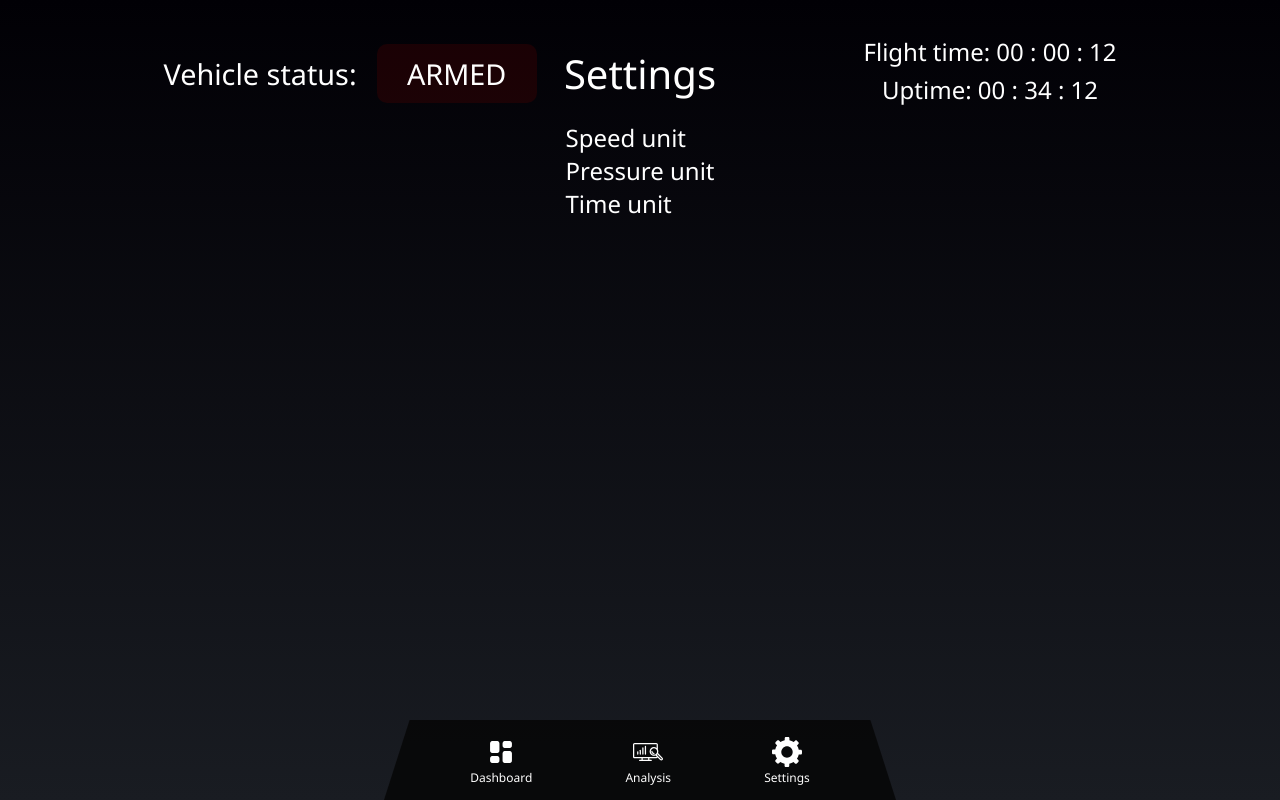
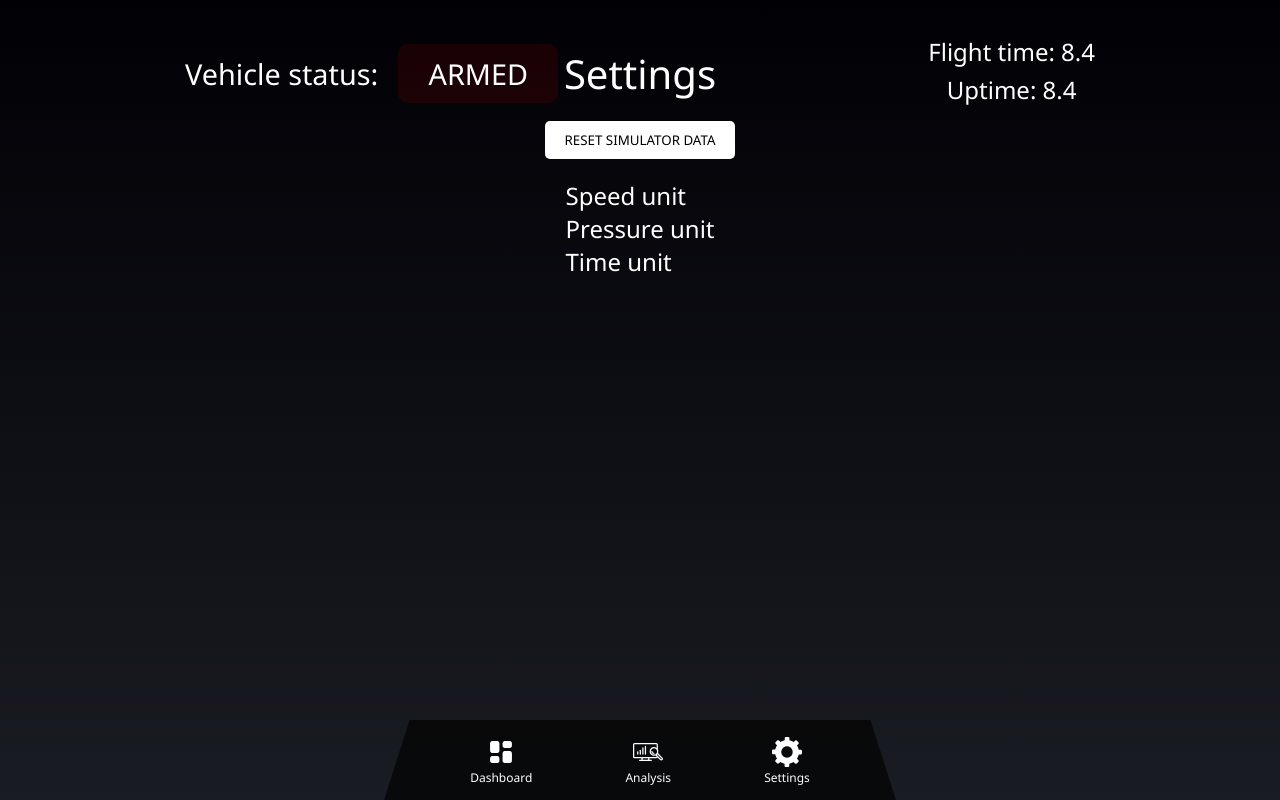
Before and after one commit to jakecernet/dragonfly-gui-arhiv, a React (Create React App) app: page / in a window 1280 px wide. Both pictures are taken after a click on the item "Settings". Built offline with nearby package versions, Linux system fonts and the light colour scheme.

Commit message:
Refactor settings page and add reset button + changes to Simulator to be more realistic.

```diff
--- a/src/App.js
+++ b/src/App.js
@@ -57,8 +57,8 @@ function App() {
 					</h2>
 				</div>
 				<div className="right">
-					<h2>Flight time: 00 : 00 : 12</h2>
-					<h2>Uptime: 00 : 34 : 12</h2>
+					<h2>Flight time: {(displayData.FlightTime).toFixed(1)}</h2>
+					<h2>Uptime: {(displayData.Uptime).toFixed(1)}</h2>
 				</div>
 			</div>
 			<div className="content">
--- a/src/Simulator.mjs
+++ b/src/Simulator.mjs
@@ -13,15 +13,20 @@ function getRandomGpsCoordinates() {
 function GetRandomTemperature() {
 	return 22 + Math.floor(Math.random() * 10 - 1);
 }
+function getInitialTime() {
+	return new Date().getTime() / 1000;
+}
+console.log(getInitialTime());
 
 let InitialInputData = {
+	initialTime: getInitialTime(),
 	GPSCords: getRandomGpsCoordinates(),
 	PressureHeight: 870,
 	GPSHeight: 860,
 	RelativeHeight: 0,
 	InitialHeight: 860,
 	Pressure: 2,
-	BatteryVoltage: parseInt(Math.random() * 100).toFixed(2),
+	BatteryVoltage: 5,
 	Temperature: GetRandomTemperature(),
 	AccelerationX: 0,
 	AccelerationY: 0,
@@ -37,29 +42,44 @@ let InitialInputData = {
 	TimeUnit: "s",
 };
 
-if (localStorage.getItem("data") === null) {
-	localStorage.setItem("data", JSON.stringify(InitialInputData));
-}
 
-console.log(GetData());
+
 
 function GetData() {
-	const data = JSON.parse(localStorage.getItem("data"));
+	if (localStorage.getItem("data") === null) {
+		localStorage.setItem("data", JSON.stringify(InitialInputData));
+	}
 
-	data.GPSCords = getRandomGpsCoordinates();
-	data.PressureHeight += Math.floor(Math.random() * 10 - 1);
-	data.GPSHeight += Math.floor(Math.random() * 10);
+	let data = JSON.parse(localStorage.getItem("data"));
+
+	if (data.GPSHeight > 1100 ){
+		data = InitialInputData;
+
+	}
+	else {
+		data.GPSCords.latitude += Math.random() * 0.00001;
+	data.GPSCords.longitude += Math.random() * 0.00001;
+	data.GPSHeight += Math.floor(Math.random() * 3);
+	data.PressureHeight = data.GPSHeight + 14;
 	data.RelativeHeight = data.GPSHeight - data.InitialHeight;
 	data.Pressure -= Math.floor(Math.random() + 0.01);
-	data.BatteryVoltage = parseInt(1243 * 0.01 + Math.random(2)).toFixed(2);
+	}
+
+
+
+	if(data.BatteryVoltage > 0.1) {
+		data.BatteryVoltage -= 0.0001;
+
+	}
+
 	data.Temperature = data.Temperature - Math.floor(Math.random() * 0.02);
 	data.AccelerationX = Math.floor(Math.random() * 100);
 	data.AccelerationY = Math.floor(Math.random() * 100);
 	data.AccelerationZ = Math.floor(Math.random() * 100);
 	data.Armed = Math.random() > 0.5;
 	data.InFlight = Math.random() > 0.5;
-	data.FlightTime += 1;
-	data.Uptime += 1;
+	data.FlightTime = getInitialTime() - data.initialTime;
+	data.Uptime = getInitialTime() - data.initialTime;
 	data.speedUnit = "km/h";
 	data.PressureUnit = "Bar";
 	data.TimeUnit = "s";
--- a/src/components/dashboard/dashboard.js
+++ b/src/components/dashboard/dashboard.js
@@ -1,24 +1,27 @@
 import { useState } from "react";
-
+import { MapContainer, TileLayer, Marker, Popup, useMap } from "react-leaflet";
 import "./dashboard.css";
 
 import { CircularProgressbar, buildStyles } from "react-circular-progressbar";
 import "react-circular-progressbar/dist/styles.css";
-
-import { MapContainer, TileLayer, Marker, Popup } from "react-leaflet";
 import "leaflet/dist/leaflet.css";
 import L from "leaflet";
 
+
+
 import settingsIcon from "../../icons/settings.svg";
-
+import locationMarker from "../../icons/location_marker.png";
 import setSelected from "../../App";
 
 const icon = new L.Icon({
-	iconUrl: "https://cdn0.iconfinder.com/data/icons/small-n-flat/24/678111-map-marker-512.png",
+	iconUrl: locationMarker,
 	iconSize: [50, 50],
 	popupAnchor: [-25, -35],
 	iconAnchor: [25, 50],
 });
+
+
+
 
 const circleDisplay = ({ value, unit, maxRange, color }) => {
 	return (
@@ -41,14 +44,16 @@ const circleDisplay = ({ value, unit, maxRange, color }) => {
 };
 
 function Dashboard({ data }) {
-	console.log(data);
 	let temperature = data.Temperature;
-	let pressure = data.Pressure;
-	let voltage = data.BatteryVoltage;
-	let height = data.RelativeHeight;
+	let PressureHeight = data.PressureHeight;
+	let voltage = (data.BatteryVoltage).toFixed(2);
+	let InitialHeight = data.InitialHeight;
+	let GPSHeight = data.GPSHeight;
+	let RelativeHeight = GPSHeight - InitialHeight;
 	let servoDeployed = data.ServoParachuteStatus ? "Deployed" : "Not deployed";
 	let beeperEnabled = data.BeeperStatus ? "On" : "Off";
 	let position = [data.GPSCords.latitude, data.GPSCords.longitude];
+
 
 	const [servoStatus, setServoStatus] = useState(servoDeployed);
 	const [beeperStatus, setBeeperStatus] = useState(beeperEnabled);
@@ -67,6 +72,12 @@ function Dashboard({ data }) {
 		setSelected("settings");
 	}
 
+	function ChangeView({ center }) {
+		const map = useMap();
+		map.panTo(center);
+		return null;
+	}
+
 	return (
 		<div className="dashboard">
 			<h1>Vehicle overview</h1>
@@ -75,27 +86,21 @@ function Dashboard({ data }) {
 					<div className="heights">
 						<div>
 							<h2>Relative height</h2>
-							<p>{height} m</p>
+							<p>{RelativeHeight} m</p>
 						</div>
 						<div>
 							<h2>GPS height</h2>
-							<p>735 m</p>
+							<p>{GPSHeight}</p>
 						</div>
 						<div>
 							<h2>Pressure height</h2>
-							<p>{pressure} m</p>
+							<p>{PressureHeight} m</p>
 						</div>
 						<div className="changeable">
 							<h2>Initial height</h2>
 							<img src={settingsIcon} alt="Settings" onClick={handleSettingsClick} />
-							<p>735 m</p>
+							<p>{InitialHeight}m</p>
 						</div>
-					</div>
-					<div>
-						<h2>GPS coordinates</h2>
-						<p>
-							{data.GPSCords.latitude}, {data.GPSCords.longitude}
-						</p>
 					</div>
 				</section>
 				<section className="main-four">
@@ -103,8 +108,8 @@ function Dashboard({ data }) {
 						{circleDisplay({
 							value: voltage,
 							unit: "V",
-							maxRange: 18,
-							color: voltage < 11 ? "red" : "rgb(43, 82, 189)",
+							maxRange: 5,
+							color: voltage < 2 ? "red" : "rgb(43, 82, 189)",
 						})}
 					</div>
 					<div className="parameter">
@@ -131,7 +136,7 @@ function Dashboard({ data }) {
 					<MapContainer
 						center={position}
 						zoom={20}
-						scrollWheelZoom={false}
+						scrollWheelZoom={true}
 						attributionControl={false}
 						preferCanvas={false}
 						style={{
@@ -139,12 +144,13 @@ function Dashboard({ data }) {
 							width: "85%",
 							borderRadius: "10px",
 							marginTop: "10px",
-						}}>
+						}}
+					>
 						<TileLayer
-							url="https://{s}.tile.openstreetmap.org/{z}/{x}/{y}.png"
+							url="https://server.arcgisonline.com/ArcGIS/rest/services/World_Imagery/MapServer/tile/{z}/{y}/{x}"
 						/>
-						<Marker position={position} icon={icon}>
-						</Marker>
+						<Marker position={position} icon={icon}></Marker>
+						<ChangeView center={position} />
 					</MapContainer>
 				</section>
 			</div>
--- a/src/components/settings/settings.css
+++ b/src/components/settings/settings.css
@@ -32,3 +32,13 @@
     font-size: 1.2rem;
     font-weight: 200;
 }
+
+.reset_button {
+    margin-top: 20px;
+    background-color: #fff;
+    color: #000;
+    padding: 10px 20px;
+    border: none;
+    border-radius: 5px;
+    cursor: pointer;
+}
--- a/src/components/settings/settings.js
+++ b/src/components/settings/settings.js
@@ -3,9 +3,16 @@ import "./settings.css";
 import data from "../../Simulator.mjs";
 
 const Settings = () => {
+
+	const handleReset = () => {
+		localStorage.clear();
+		window.location.reload();
+	}
+
 	return (
 		<div className="settings">
 			<h1>Settings</h1>
+			<button className="reset_button" onClick={handleReset}>RESET SIMULATOR DATA</button>
 			<div className="units">
 				<div>
 					<h2>Speed unit</h2>
```
Also changed, not shown: src/icons/location_marker.png (added).
